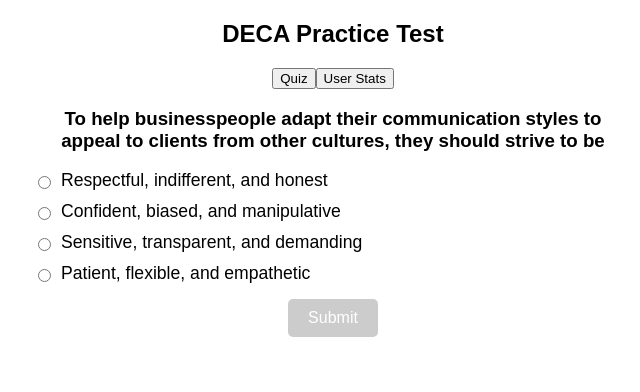
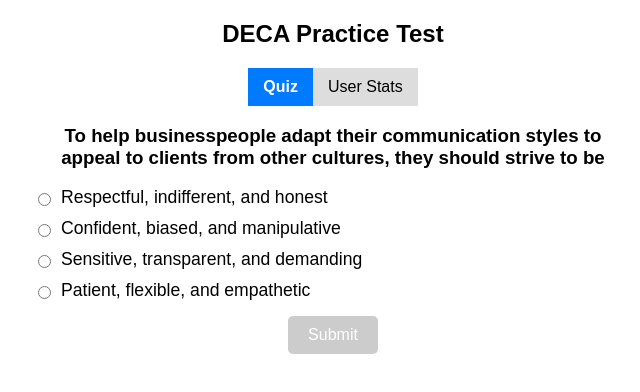
Before and after one commit to prakruthv/decatest-website, a React (Create React App) app: page / in a window 1280 px wide. Shown: the top 392 px of the page, without its empty margins (307-947 px from the left). Built offline with nearby package versions, Linux system fonts and the light colour scheme.

Commit message:
Update styles.css

```diff
--- a/src/styles.css
+++ b/src/styles.css
@@ -5,12 +5,24 @@
   font-family: Arial, sans-serif;
 }
 
-.stats {
-  background: #f4f4f4;
-  padding: 10px;
+.tab-container {
+  display: flex;
+  justify-content: center;
   margin-bottom: 15px;
-  border-radius: 5px;
-  font-size: 1.1em;
+}
+
+.tab-container button {
+  background: #ddd;
+  border: none;
+  padding: 10px 15px;
+  cursor: pointer;
+  font-size: 1em;
+}
+
+.tab-container .active-tab {
+  background: #007bff;
+  color: white;
+  font-weight: bold;
 }
 
 .choices {
@@ -59,3 +71,10 @@
   font-size: 1.2em;
   font-weight: bold;
 }
+
+.stats {
+  background: #f4f4f4;
+  padding: 15px;
+  border-radius: 5px;
+  font-size: 1.2em;
+}
```
